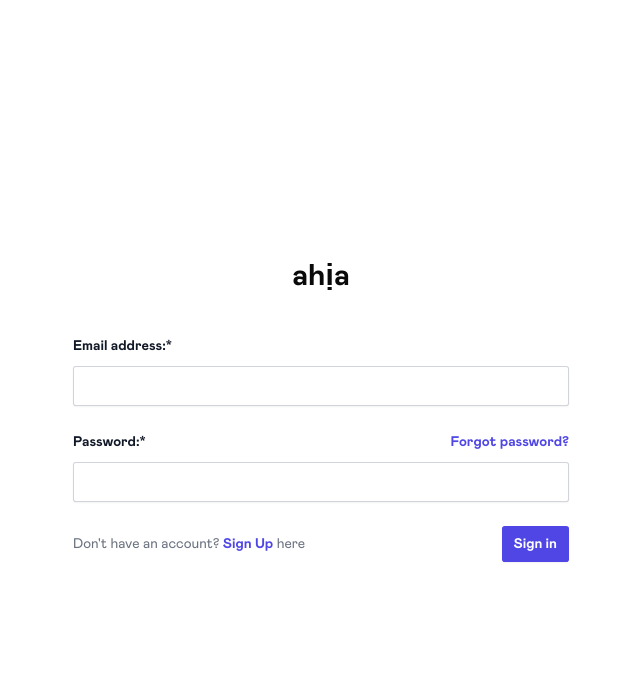
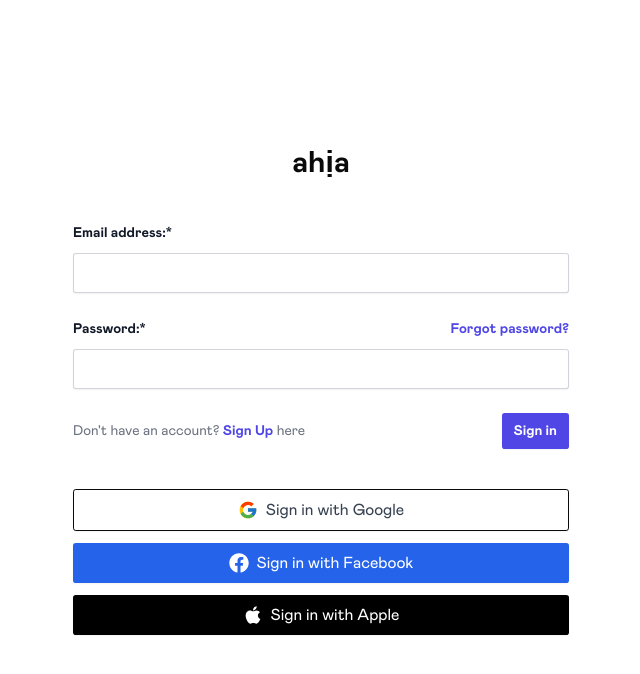
Before and after one commit to ahiawears/marketplace, a Next.js app: page /log-in in a window 1280 px wide. Shown: the top 674 px of the page, without its empty margins (319-959 px from the left). Built offline with nearby package versions, Linux system fonts and the light colour scheme.

Commit message:
added third party login

```diff
--- a/app/(auth)/log-in/page.tsx
+++ b/app/(auth)/log-in/page.tsx
@@ -1,5 +1,8 @@
 import { Input } from "@/components/ui/input";
 import { Logo } from "@/components/ui/logo";
+import { FaFacebook, FaApple } from "react-icons/fa";
+import { FcGoogle } from "react-icons/fc";
+
 
 const LoginPage = () => {
 	return (
@@ -23,6 +26,7 @@
 		<div className="text-center py-5 mb-5">
 			<Logo />
 		</div>
+
 		<form action="#" method="POST" className="space-y-6">
 			<div>
 				<label htmlFor="email" className="block text-sm/6 font-bold text-gray-900">
@@ -81,6 +85,22 @@
 				</div>
 			</div>
 		</form>
+
+		<div className="flex flex-col gap-3 my-10">
+			<button className="flex items-center justify-center w-full py-2 px-4 bg-white text-gray-700 border rounded-md shadow-sm hover:bg-gray-100">
+				<FcGoogle className="text-xl mr-2" />
+				Sign in with Google
+			</button>
+			<button className="flex items-center justify-center w-full py-2 px-4 bg-blue-600 text-white rounded-md shadow-sm hover:bg-blue-700">
+				<FaFacebook className="text-xl mr-2" />
+				Sign in with Facebook
+			</button>
+			<button className="flex items-center justify-center w-full py-2 px-4 bg-black text-white rounded-md shadow-sm hover:bg-gray-800">
+				<FaApple className="text-xl mr-2" />
+				Sign in with Apple
+			</button>
+		</div>
+
 	</div>
 );
 
--- a/package.json
+++ b/package.json
@@ -18,6 +18,7 @@
     "next": "15.0.2",
     "react": "19.0.0-rc-02c0e824-20241028",
     "react-dom": "19.0.0-rc-02c0e824-20241028",
+    "react-icons": "^5.3.0",
     "tailwind-merge": "^2.5.4",
     "tailwindcss-animate": "^1.0.7"
   },
```
Also changed, not shown: 1 other file (tests, documents, lock files or other folders).
